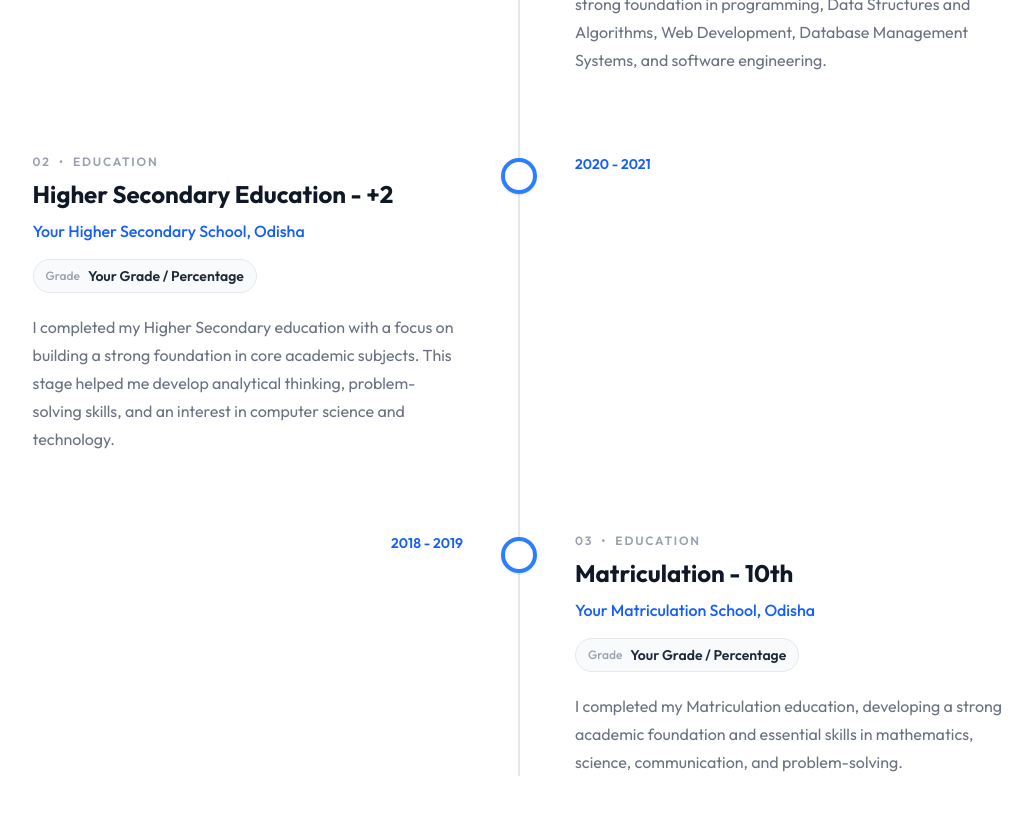
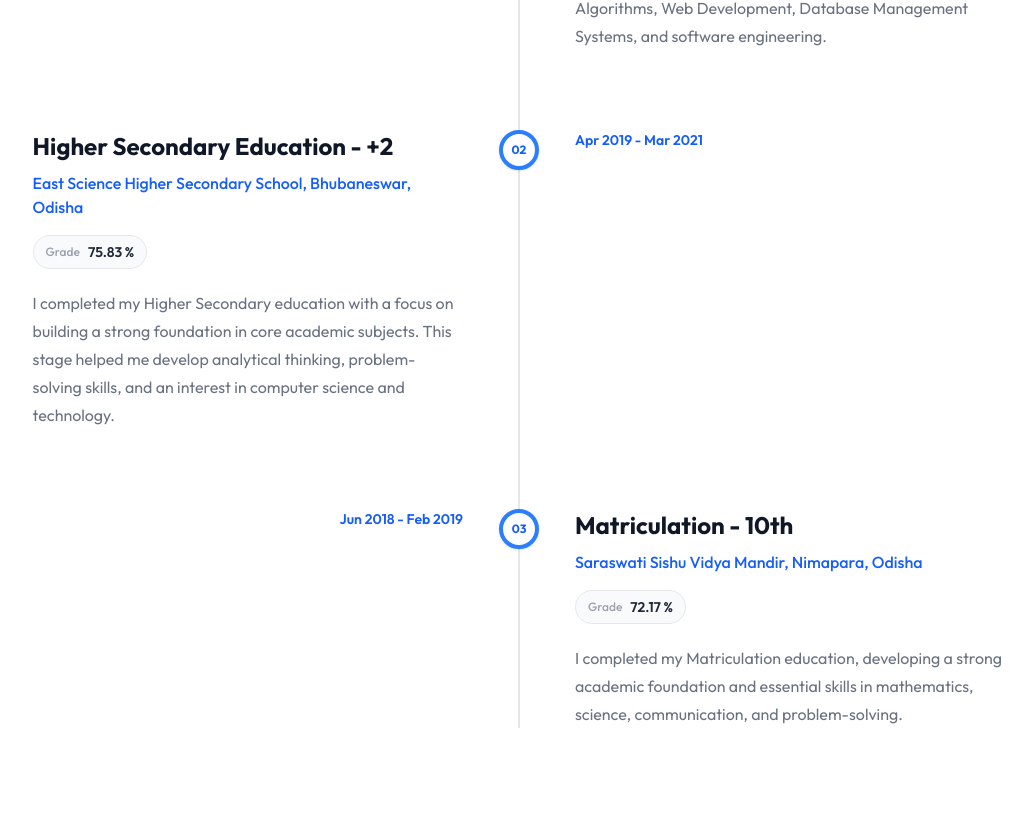
Before and after one commit to goutam-017/portfolio-app, a Next.js app: page / in a window 1280 px wide. Shown: the part 4300-5115 px from the top of the page, without its empty margins (121-1153 px from the left). Built offline with nearby package versions, Linux system fonts and the light colour scheme; a web font is replaced by a local one.

Commit message:
improve in education section

```diff
--- a/app/components/Education.jsx
+++ b/app/components/Education.jsx
@@ -30,89 +30,32 @@ const Education = () => {
 
                 {/* Timeline Line */}
                 <div
-                    className="
-                        absolute
-                        left-[15px]
-                        sm:left-1/2
-                        top-0
-                        bottom-0
-                        w-[2px]
-                        bg-gray-200
-                        sm:-translate-x-1/2
-                    "
-                />
+                    className="absolute left-[15px] sm:left-1/2 top-0 bottom-0 w-[2px] bg-gray-200 sm:-translate-x-1/2" />
 
                 {education.map((edu, index) => {
                     const isEven = index % 2 === 0;
 
                     return (
-                        <div
-                            key={edu.id}
-                            className="
-                                relative
-                                grid
-                                grid-cols-[32px_1fr]
-                                sm:grid-cols-2
-                                items-start
-                                mb-14
-                                sm:mb-20
-                                last:mb-0
-                            "
-                        >
+                        <div key={edu.id} className="relative grid grid-cols-[32px_1fr] sm:grid-cols-2 items-start mb-14 sm:mb-20 last:mb-0">
                             {/* ================= TIMELINE DOT ================= */}
-                            <div
-                                className="
-                                    absolute
-                                    left-0
-                                    sm:left-1/2
-                                    -translate-x-0
-                                    sm:-translate-x-1/2
-                                    top-1
-                                    z-10
-                                "
-                            >
-                                <div className="w-8 h-8 sm:w-9 sm:h-9 rounded-full bg-white border-4 border-blue-500 shadow-sm" />
+                            <div className="absolute left-0 sm:left-1/2 -translate-x-0 sm:-translate-x-1/2 top-0 z-10">
+                                <div className="w-8 h-8 sm:w-10 sm:h-10 rounded-full bg-white border-4 border-blue-500 shadow-sm flex items-center justify-center">
+                                    <span className="text-[10px] sm:text-xs font-bold text-blue-600">
+                                        {String(index + 1).padStart(2, "0")}
+                                    </span>
+                                </div>
                             </div>
 
                             {/* ================= DESKTOP DATE ================= */}
-                            <div
-                                className={`
-                                    hidden
-                                    sm:flex
-                                    items-center
-                                    w-full
-                                    ${isEven
-                                        ? "justify-end pr-14"
-                                        : "order-2 justify-start pl-14"
-                                    }
-                                `}
-                            >
+                            <div className={`hidden sm:flex items-center w-full ${isEven ? "justify-end pr-14" : "order-2 justify-start pl-14"}`}>
                                 <span className="text-sm font-semibold text-blue-600">
                                     {edu.date}
                                 </span>
                             </div>
 
                             {/* ================= CONTENT ================= */}
-                            <div
-                                className={`
-                                    col-start-2
-                                    sm:col-auto
-                                    w-full
-                                    ${isEven
-                                        ? "sm:pl-14"
-                                        : "sm:order-1 sm:pr-14"
-                                    }
-                                `}
-                            >
+                            <div className={`col-start-2 sm:col-auto w-full ${isEven ? "sm:pl-14" : "sm:order-1 sm:pr-14"}`}>
                                 <div className="max-w-xl">
-
-                                    {/* Label */}
-                                    <p className="text-[11px] sm:text-xs font-semibold uppercase tracking-[0.15em] text-gray-400 mb-2">
-                                        {String(index + 1).padStart(2, "0")}{" "}
-                                        <span className="mx-1">•</span>{" "}
-                                        Education
-                                    </p>
-
                                     {/* Degree */}
                                     <h3 className="text-lg sm:text-xl lg:text-2xl font-bold text-gray-900 leading-snug">
                                         {edu.degree}
--- a/assets/assets.js
+++ b/assets/assets.js
@@ -133,25 +133,25 @@ export const education = [
     id: 0,
     school: "Trident Academy of Technology, Bhubaneswar, Odisha",
     date: "Dec 2021 - May 2025",
-    grade: "7.3 CGPA",
+    grade: "7.24 CGPA",
     desc: "I completed my Bachelor's degree in Computer Science and Engineering (B.Tech) from Trident Academy of Technology, Bhubaneswar, Odisha. Throughout my studies, I developed a strong foundation in programming, Data Structures and Algorithms, Web Development, Database Management Systems, and software engineering.",
     degree: "Bachelor of Technology - B.Tech",
   },
 
   {
     id: 1,
-    school: "Your Higher Secondary School, Odisha",
-    date: "2020 - 2021",
-    grade: "Your Grade / Percentage",
+    school: "East Science Higher Secondary School, Bhubaneswar, Odisha",
+    date: "Apr 2019 - Mar 2021",
+    grade: "75.83 %",
     desc: "I completed my Higher Secondary education with a focus on building a strong foundation in core academic subjects. This stage helped me develop analytical thinking, problem-solving skills, and an interest in computer science and technology.",
     degree: "Higher Secondary Education - +2",
   },
 
   {
     id: 2,
-    school: "Your Matriculation School, Odisha",
-    date: "2018 - 2019",
-    grade: "Your Grade / Percentage",
+    school: "Saraswati Sishu Vidya Mandir, Nimapara, Odisha",
+    date: "Jun 2018 - Feb 2019",
+    grade: "72.17 %",
     desc: "I completed my Matriculation education, developing a strong academic foundation and essential skills in mathematics, science, communication, and problem-solving.",
     degree: "Matriculation - 10th",
   },
```
